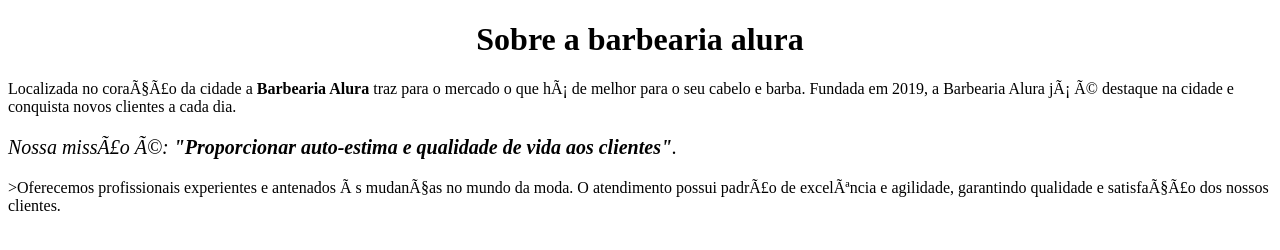
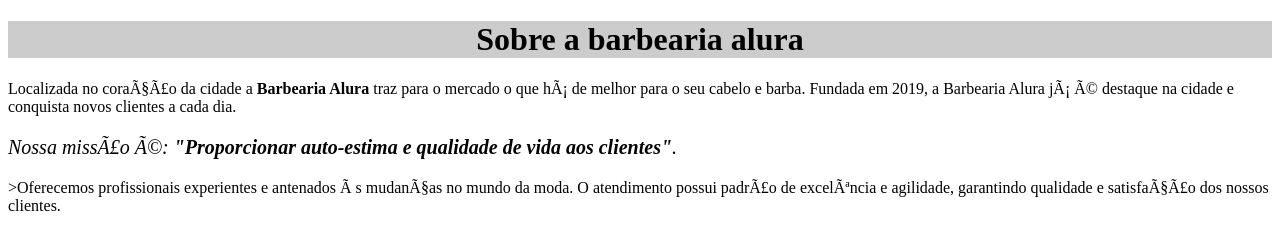
Before and after one commit to Maria-luana1/barbearia-alura, a plain HTML site: page index.html in a window 1280 px wide. Drawn offline with Linux system fonts and the light colour scheme.

Commit message:
Add files via upload

```diff
--- a/index.html
+++ b/index.html
@@ -3,7 +3,7 @@
    <head>
        <meta charset=”UTF-8">
        <title>Barbearia Alura</title>
-       <link-rel="stylesheet"href=''style.css">
+       <link rel="stylesheet"href=''style.css">
 
        <style>
 
@@ -11,7 +11,7 @@
     </head>
 
     <body>
-       <h1 style="text-align: center"> Sobre a barbearia alura</h1>
+       <h1 style="text-align: center; background:  #CCCCCC">Sobre a barbearia alura</h1>
 
        <p> Localizada no coração da cidade a <strong>Barbearia Alura </strong> traz para o mercado o que há de melhor para o seu cabelo e barba. Fundada em 2019, a Barbearia Alura já é destaque na cidade e conquista novos clientes a cada dia.</p>
 
```
Also changed, not shown: style.css (added, +13 -0 lines).
